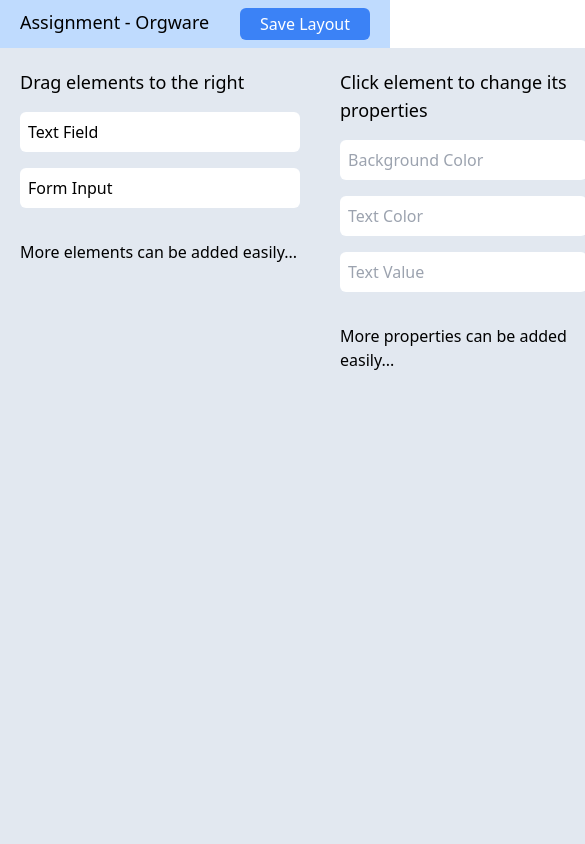
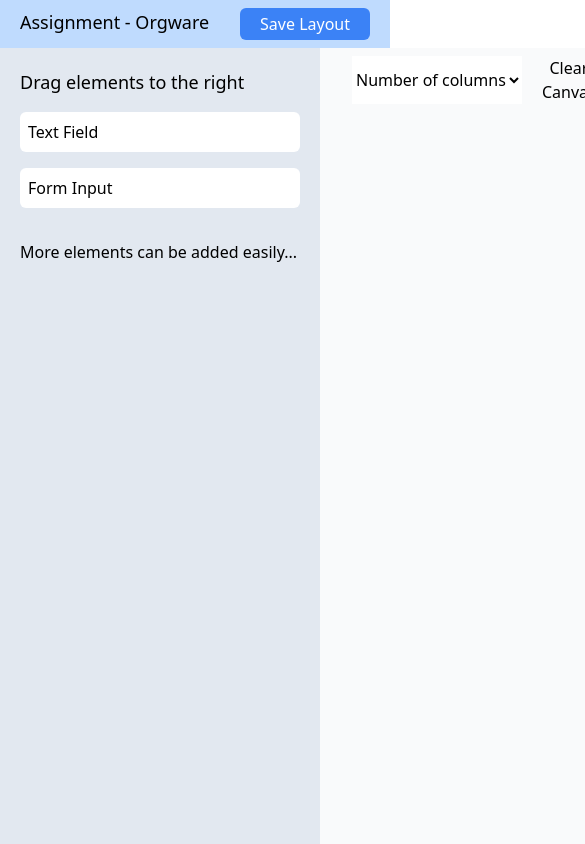
Before and after one commit to raaznn/react-drag-and-drop, a React (Vite) app: page / in a window 390 px wide. Shown: the top 844 px of the page, 585 px wide, since content can reach past the window. Built offline with nearby package versions, Linux system fonts and the light colour scheme.

Commit message:
change num of columns

```diff
--- a/src/components/Canvas/index.tsx
+++ b/src/components/Canvas/index.tsx
@@ -1,11 +1,13 @@
 import { useState } from "react";
 import { Responsive, WidthProvider } from "react-grid-layout";
 import { v4 as uuid } from "uuid";
+import useGrid from "../../hooks/useGrid";
 
 const ResponsiveGridLayout = WidthProvider(Responsive);
 
 const Canvas = () => {
   const [items, setItems] = useState<any[]>([]);
+  const { numOfColumns, setNumOfColumns } = useGrid();
 
   const onDrop = (layout: any, layoutItem: any, event: any) => {
     const { text } = JSON.parse(event?.dataTransfer?.getData("text/plain"));
@@ -14,12 +16,30 @@ const Canvas = () => {
   };
 
   return (
-    <div className="flex-1 min-w-max min-h-max bg-gray-50">
+    <div className="flex flex-col flex-1 bg-gray-50 px-8">
+      <div className="flex justify-end mt-2">
+        <select
+          onChange={(val) =>
+            setNumOfColumns((oldVal: number) => val?.target?.value || oldVal)
+          }
+          className="bg-white"
+        >
+          <option value="">Number of columns </option>
+          <option value={4}>4</option>
+          <option value={6}>6</option>
+          <option value={12}>12</option>
+          <option value={20}>20</option>
+        </select>
+        <button onClick={() => setItems([])} className="ml-5 ">
+          Clear Canvas
+        </button>
+      </div>
+      <div className=" flex-1 ">
         <ResponsiveGridLayout
+          onDrop={onDrop}
           // onLayoutChange={() => {}}
-        onDrop={onDrop}
-        // layouts={{ lg: layout }}
-        className="layout"
+          breakpoints={{ lg: 1200 }}
+          cols={{ lg: numOfColumns }}
           isDroppable
           style={{ minHeight: "100%" }}
         >
@@ -32,6 +52,7 @@ const Canvas = () => {
           })}
         </ResponsiveGridLayout>
       </div>
+    </div>
   );
 };
 
--- a/src/components/Header/index.tsx
+++ b/src/components/Header/index.tsx
@@ -1,4 +1,5 @@
 import React from "react";
+import useGrid from "../../hooks/useGrid";
 
 const Header = () => {
   return (
--- a/src/components/Properties/index.tsx
+++ b/src/components/Properties/index.tsx
@@ -1,6 +1,8 @@
 import React from "react";
+import useGrid from "../../hooks/useGrid";
 
 const Properties = () => {
+  const grid = useGrid();
   return (
     <div className="bg-slate-200 flex-none w-80 px-5 pt-5">
       <span className="text-lg">Click element to change its properties</span>
--- /dev/null
+++ b/src/hooks/useGrid.tsx
@@ -0,0 +1,17 @@
+import { createContext, ReactNode, useContext, useState } from "react";
+
+const GridContext = createContext<any>(null);
+
+export const GridProvider = ({ children }: { children: ReactNode }) => {
+  const [numOfColumns, setNumOfColumns] = useState<number>(12);
+
+  return (
+    <GridContext.Provider value={{ numOfColumns, setNumOfColumns }}>
+      {children}
+    </GridContext.Provider>
+  );
+};
+
+const useGrid = () => useContext(GridContext);
+
+export default useGrid;
--- a/src/main.tsx
+++ b/src/main.tsx
@@ -4,9 +4,12 @@ import App from "./App";
 import "./index.css";
 import "react-grid-layout/css/styles.css";
 import "react-resizable/css/styles.css";
+import { GridProvider } from "./hooks/useGrid";
 
 ReactDOM.createRoot(document.getElementById("root") as HTMLElement).render(
   <React.StrictMode>
-    <App />
+    <GridProvider>
+      <App />
+    </GridProvider>
   </React.StrictMode>
 );
```
Lines whose indentation alone changed are shown as unchanged.
